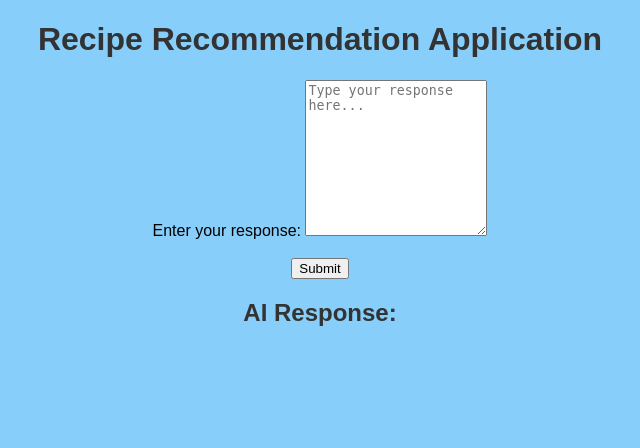
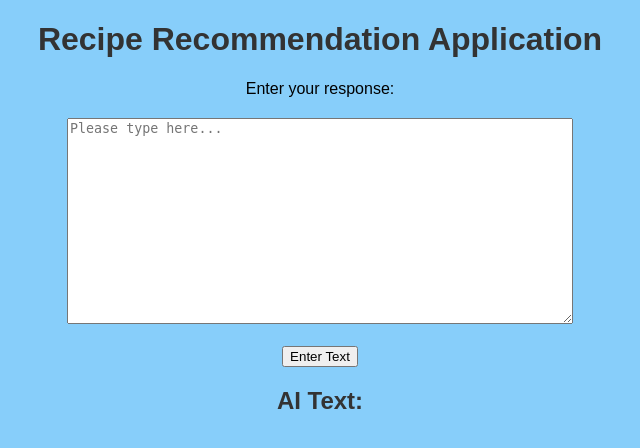
Before and after one commit to pe7265hw/Project_3_API_-_AI, a Flask app: page / in a window 1280 px wide. Shown: the top 448 px of the page, without its empty margins (320-960 px from the left). Run offline with Flask 3, Linux system fonts and the light colour scheme.

```diff
--- a/Static/style.css
+++ b/Static/style.css
@@ -21,3 +21,8 @@ form {
 .container{
     text-align: center;
 }
+
+#userInput{
+    width: 500px;
+    height: 200px;
+}
--- a/templates/index.html
+++ b/templates/index.html
@@ -10,15 +10,14 @@
 
     <div class="container">
         <h1>Recipe Recommendation Application</h1>
+        <label for="userInput">Enter your response:</label>
         <form id="aiResponse" action="/get_recipes" method="get">
-
-            <label for="userInput">Enter your response:</label>
-            <textarea id="userInput" rows="10" placeholder="Type your response here..."></textarea>
+            <textarea id="userInput" placeholder="Please type here..."></textarea>
             <br><br>
-            <button type="submit">Submit</button>
+            <button type="button">Enter Text</button>
         </form>
         <div id="aiResponse" class="response-area">
-            <h2>AI Response:</h2>
+            <h2>AI Text:</h2>
             <p id="responseText"></p>
         </div>
     </div>
```
Also changed, not shown: requirements.txt (+29 -4 lines).
